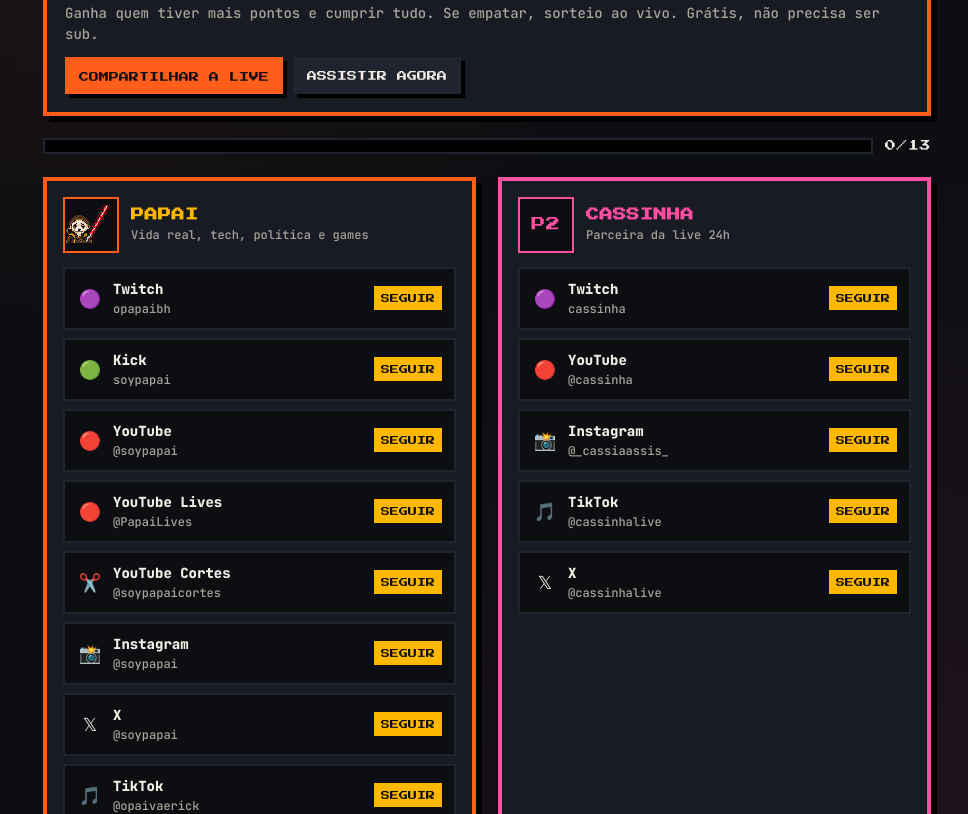
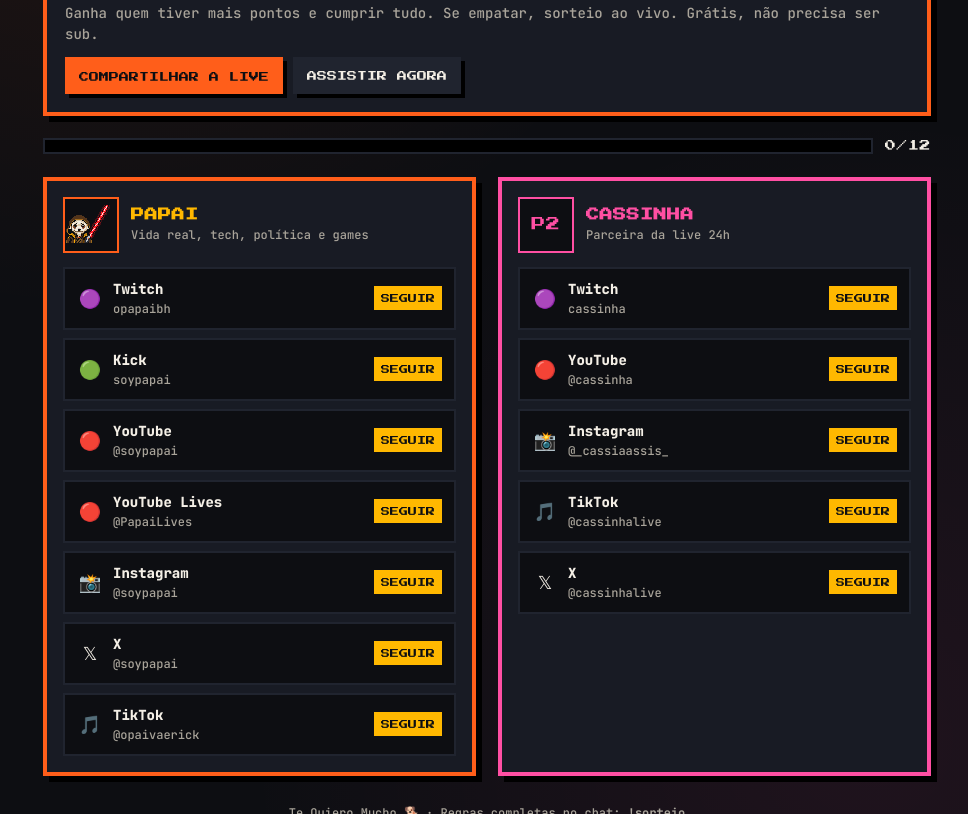
Before and after one commit to opaivaerick/siga, a plain HTML site: page index.html in a window 1280 px wide. Shown: the part 443-1257 px from the top of the page, without its empty margins (153-1121 px from the left). Drawn offline with Linux system fonts and the light colour scheme.

Commit message:
Remove o canal de cortes da página
Co-Authored-By: Claude Opus 5.5 <noreply@anthropic.com>

```diff
--- a/index.html
+++ b/index.html
@@ -131,7 +131,7 @@
 
     <div class="progress">
       <div class="bar"><i id="barFill"></i></div>
-      <span class="pixel" id="barText">0/13</span>
+      <span class="pixel" id="barText">0/12</span>
     </div>
 
     <div class="grid">
@@ -164,7 +164,6 @@
         ['🟢', 'Kick', 'soypapai', 'https://kick.com/soypapai'],
         ['🔴', 'YouTube', '@soypapai', 'https://youtube.com/@soypapai?sub_confirmation=1'],
         ['🔴', 'YouTube Lives', '@PapaiLives', 'https://youtube.com/@PapaiLives?sub_confirmation=1'],
-        ['✂️', 'YouTube Cortes', '@soypapaicortes', 'https://youtube.com/@soypapaicortes?sub_confirmation=1'],
         ['📸', 'Instagram', '@soypapai', 'https://instagram.com/soypapai'],
         ['𝕏', 'X', '@soypapai', 'https://x.com/soypapai'],
         ['🎵', 'TikTok', '@opaivaerick', 'https://tiktok.com/@opaivaerick'],
```
